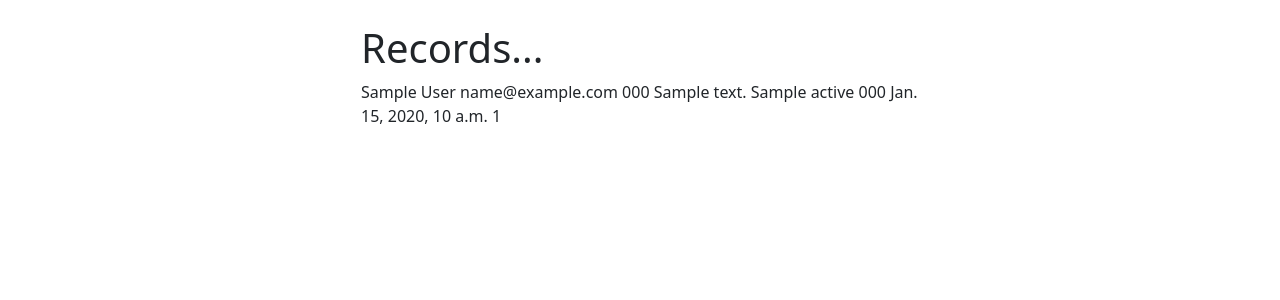
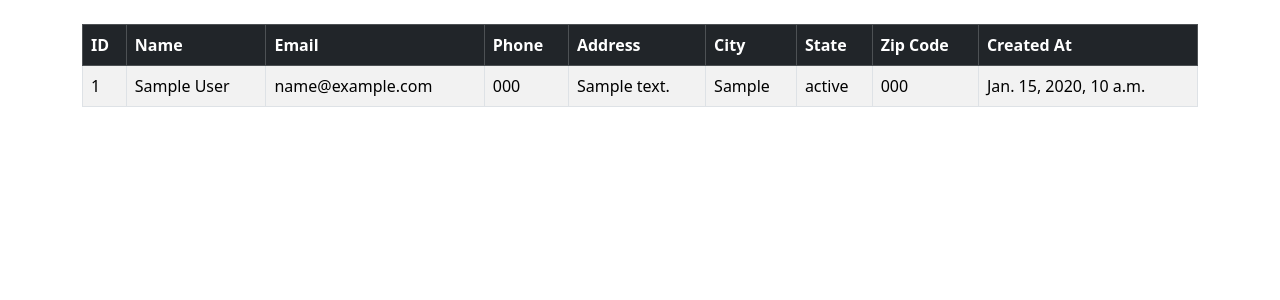
Before and after one commit to lasindu2001/django-crm, a Django app: page / in a window 1280 px wide. Shown: the part 56-356 px from the top of the page. Run offline with Django 5.2, Linux system fonts and the light colour scheme; a user stored in the database is signed in; tables that the repository leaves empty hold one stand-in row (values such as "Sample post").

Commit message:
create bootstrap table

```diff
--- a/website/templates/home.html
+++ b/website/templates/home.html
@@ -2,30 +2,42 @@
 
 {% block content %}
 
-<div class="col-md-6 offset-md-3">
+<div>
 
     {% if user.is_authenticated %}
 
-    <h1>Records...</h1>
-
-    {% if records %}
-
-        {% for record in records %}
-            {{ record.first_name }}
-            {{ record.last_name }}
-            {{ record.email }}
-            {{ record.phone }}
-            {{ record.address }}
-            {{ record.city }}
-            {{ record.state }}
-            {{ record.zipcode }}
-            {{ record.created_at }}
-            {{ record.id }}
-            <br>
-            <br>
-        {% endfor %}
-
-    {% endif %}
+    <table class="table table-striped table-hover table-bordered">
+        <thead class="table-dark">
+          <tr>
+            <th scope="col">ID</th>
+            <th scope="col">Name</th>
+            <th scope="col">Email</th>
+            <th scope="col">Phone</th>
+            <th scope="col">Address</th>
+            <th scope="col">City</th>
+            <th scope="col">State</th>
+            <th scope="col">Zip Code</th>
+            <th scope="col">Created At</th>
+          </tr>
+        </thead>
+        <tbody>
+        {% if records %}
+            {% for record in records %}
+            <tr>
+                <td>{{ record.id }}</td>
+                <td>{{ record.first_name }} {{ record.last_name }}</td>
+                <td>{{ record.email }}</td>
+                <td>{{ record.phone }}</td>
+                <td>{{ record.address }}</td>
+                <td>{{ record.city }}</td>
+                <td>{{ record.state }}</td>
+                <td>{{ record.zipcode }}</td>
+                <td>{{ record.created_at }}</td>
+            </tr>
+            {% endfor %}
+        {% endif %}
+        </tbody>
+    </table>
 
     {% else %}
 
```
